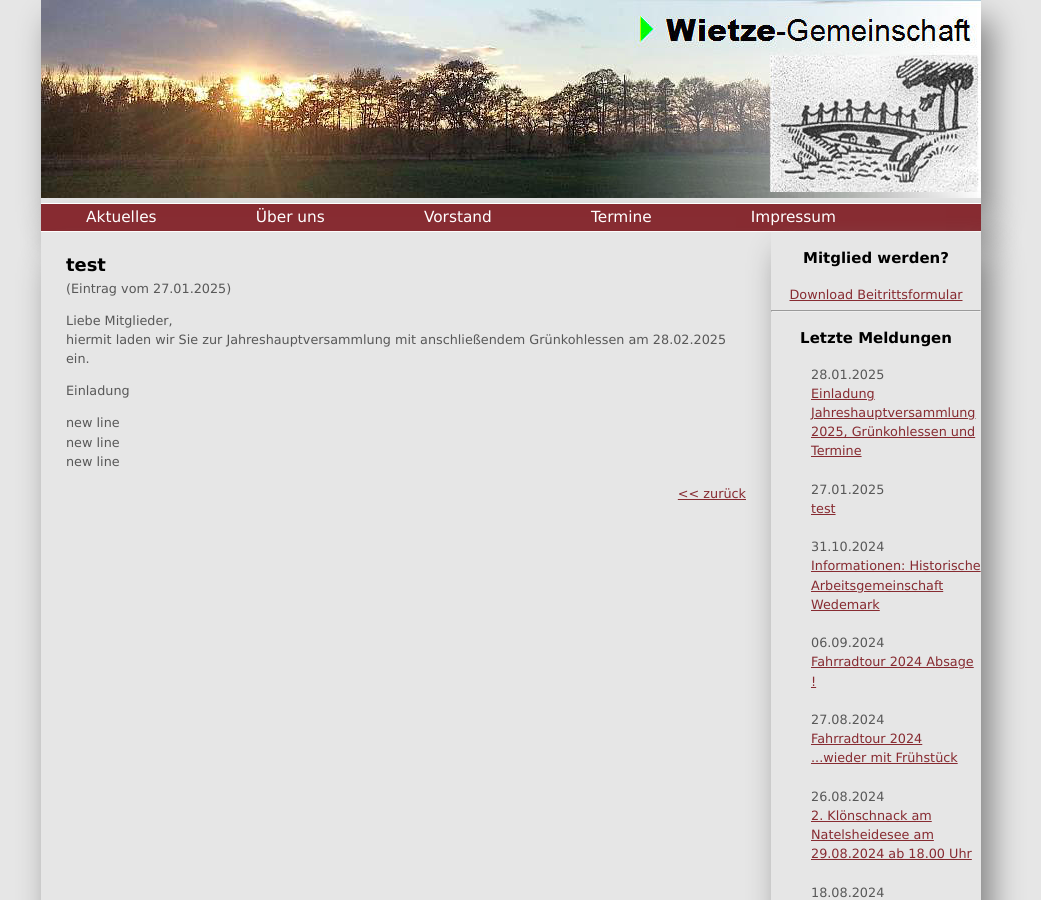
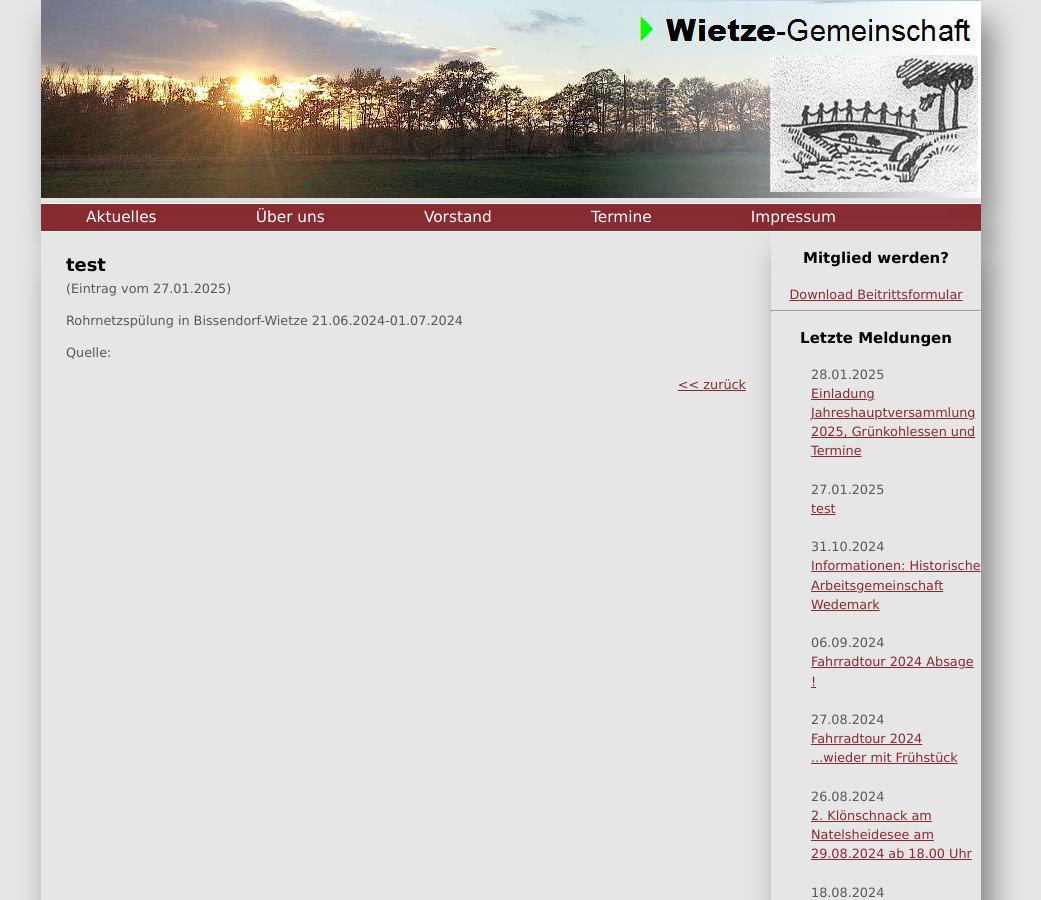
Before and after one commit to car-hei/wietze-gemeinschaft.github.io, a Jekyll site: the page built from _posts/2025-01-27-test.md, in a window 1280 px wide and 900 px high. Shown: the whole window, without its empty margins (129-1170 px from the left). Built offline with Jekyll 4.4.1, drawn with Linux system fonts in a browser that asks for light colours.

Commit message:
Update 2025-01-27-test.md

```diff
--- a/_posts/2025-01-27-test.md
+++ b/_posts/2025-01-27-test.md
@@ -2,12 +2,6 @@
 layout: post
 title: 'test'
 ---
-Liebe Mitglieder,
-hiermit laden wir Sie zur Jahreshauptversammlung mit anschließendem Grünkohlessen am 28.02.2025 ein.
+Rohrnetzspülung in Bissendorf-Wietze 21.06.2024-01.07.2024
 
-Einladung
-
-
-new line
-new line
-new line
+Quelle:
```
